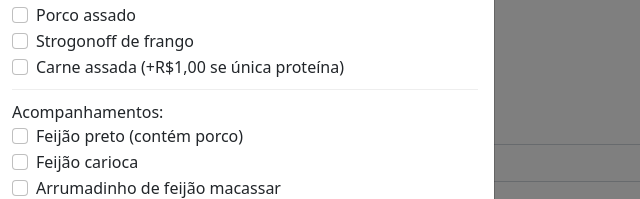
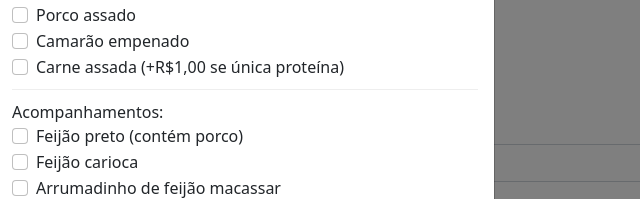
Before and after one commit to Neresgrill/Menu-almo-o-, a plain HTML site: page index.html in a window 1280 px wide. Both pictures are taken after a click on the button "Personalizar e Adicionar". Shown: the part 285-484 px from the top of the page, 395-1035 px from the left. Drawn offline with nearby package versions, Linux system fonts and the light colour scheme.

Commit message:
Update index.html

```diff
--- a/index.html
+++ b/index.html
@@ -71,8 +71,8 @@
                                     <label class="form-check-label">Porco assado</label>
                                 </div>
                                 <div class="form-check">
-                                    <input class="form-check-input protein" type="checkbox" value="Strogonoff de frango">
-                                    <label class="form-check-label">Strogonoff de frango</label>
+                                    <input class="form-check-input protein" type="checkbox" value="Camarão empanado">
+                                    <label class="form-check-label">Camarão empenado</label>
                                 </div>
                                 <div class="form-check">
                                     <input class="form-check-input protein" type="checkbox" value="Carne assada">
```
